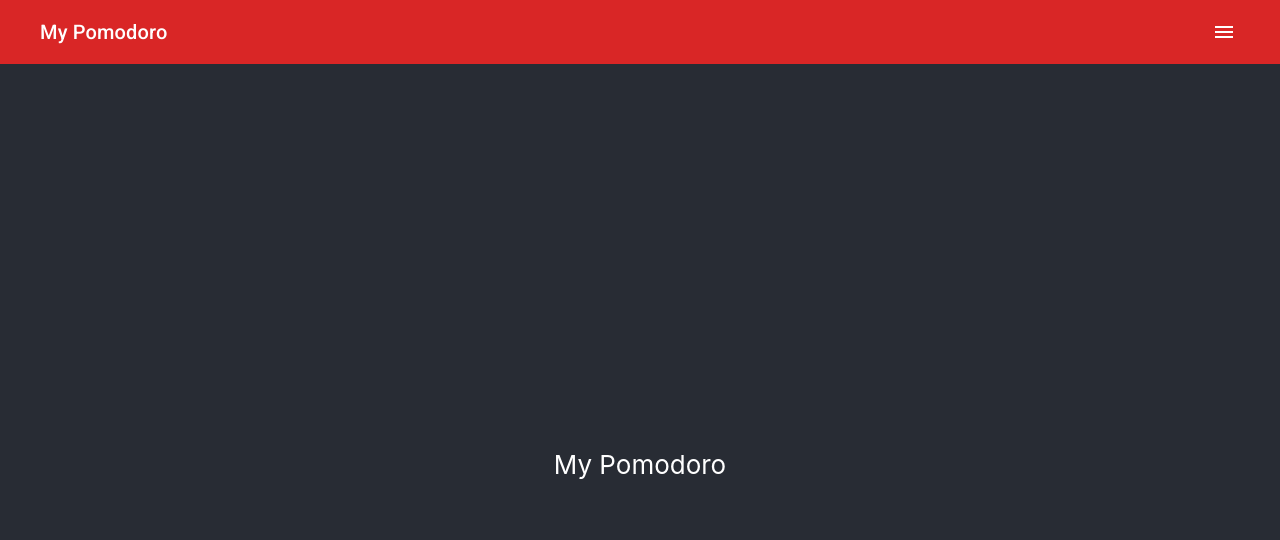
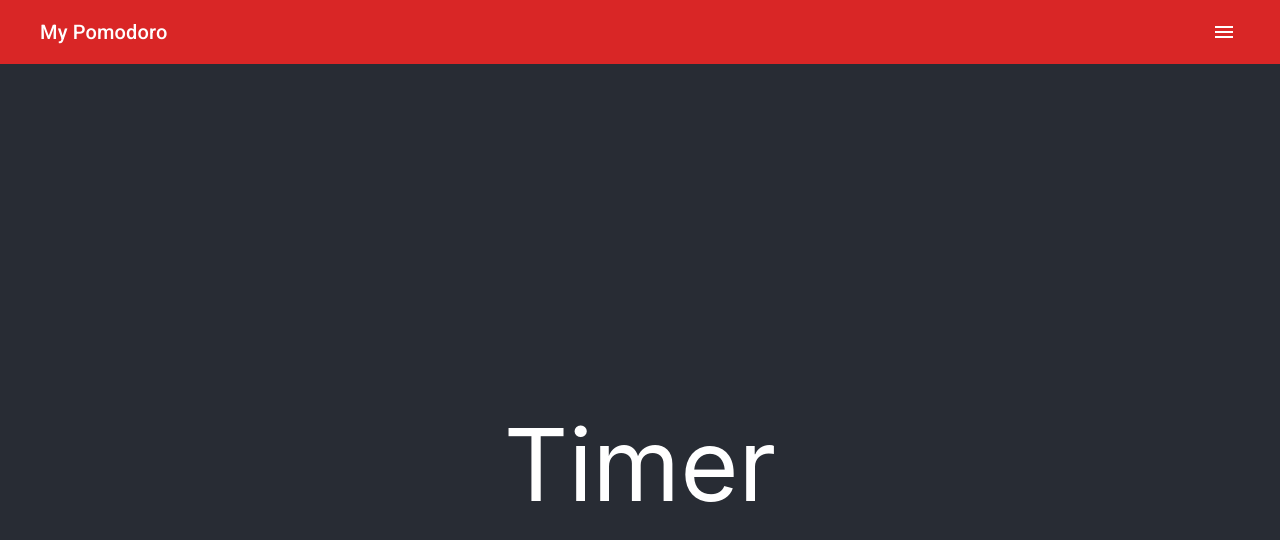
Before and after one commit to giovanizanetti/MY-POMDORO, a React (Create React App) app: page / in a window 1280 px wide. Shown: the top 540 px of the page. Built offline with nearby package versions, Linux system fonts and the light colour scheme.

Commit message:
feat: create timer component

```diff
--- a/src/App.css
+++ b/src/App.css
@@ -15,7 +15,7 @@
   flex-direction: column;
   align-items: center;
   justify-content: center;
-  font-size: calc(10px + 2vmin);
+  /* font-size: calc(10px + 2vmin); */
   color: white;
 }
 
--- a/src/App.js
+++ b/src/App.js
@@ -1,12 +1,13 @@
 import './App.css'
-import Navigation from './components/Navivation/index.js'
+import Navigation from './components/Navivation'
+import Timer from './components/Timer'
 
 function App() {
   return (
     <div className='App'>
       <Navigation />
       <header className='App-header'>
-        <p>My Pomodoro</p>
+        <Timer />
       </header>
     </div>
   )
--- /dev/null
+++ b/src/components/Timer/index.js
@@ -0,0 +1,21 @@
+import React, { useState, useEfect } from 'react'
+import { makeStyles } from '@material-ui/core/styles'
+
+const useTimerStyles = makeStyles((theme) => ({
+  root: {
+    fontSize: '100px',
+  },
+}))
+
+const Timer = (props) => {
+  const { root } = useTimerStyles()
+  return (
+    <>
+      <div>
+        <span className={root}>Timer</span>
+      </div>
+    </>
+  )
+}
+
+export default Timer
```
Also changed, not shown: 1 other file (tests, documents, lock files or other folders).
